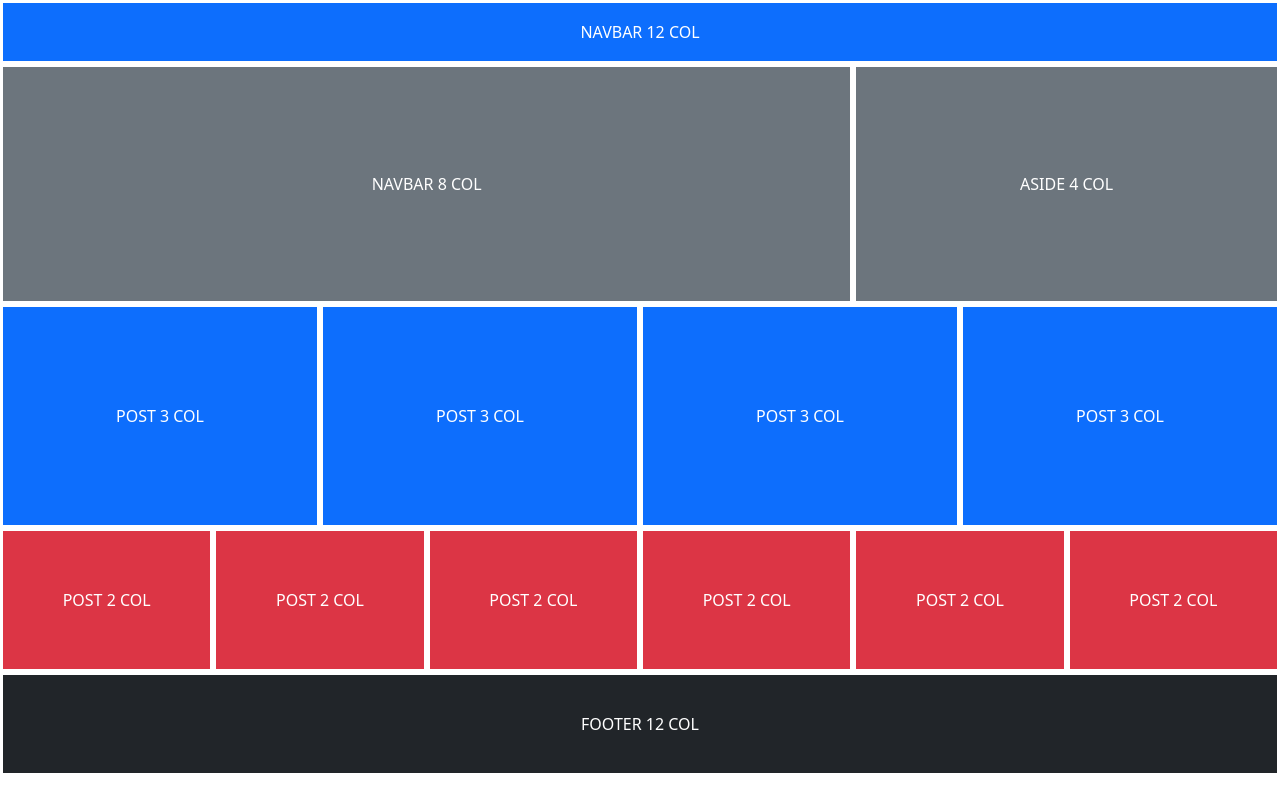
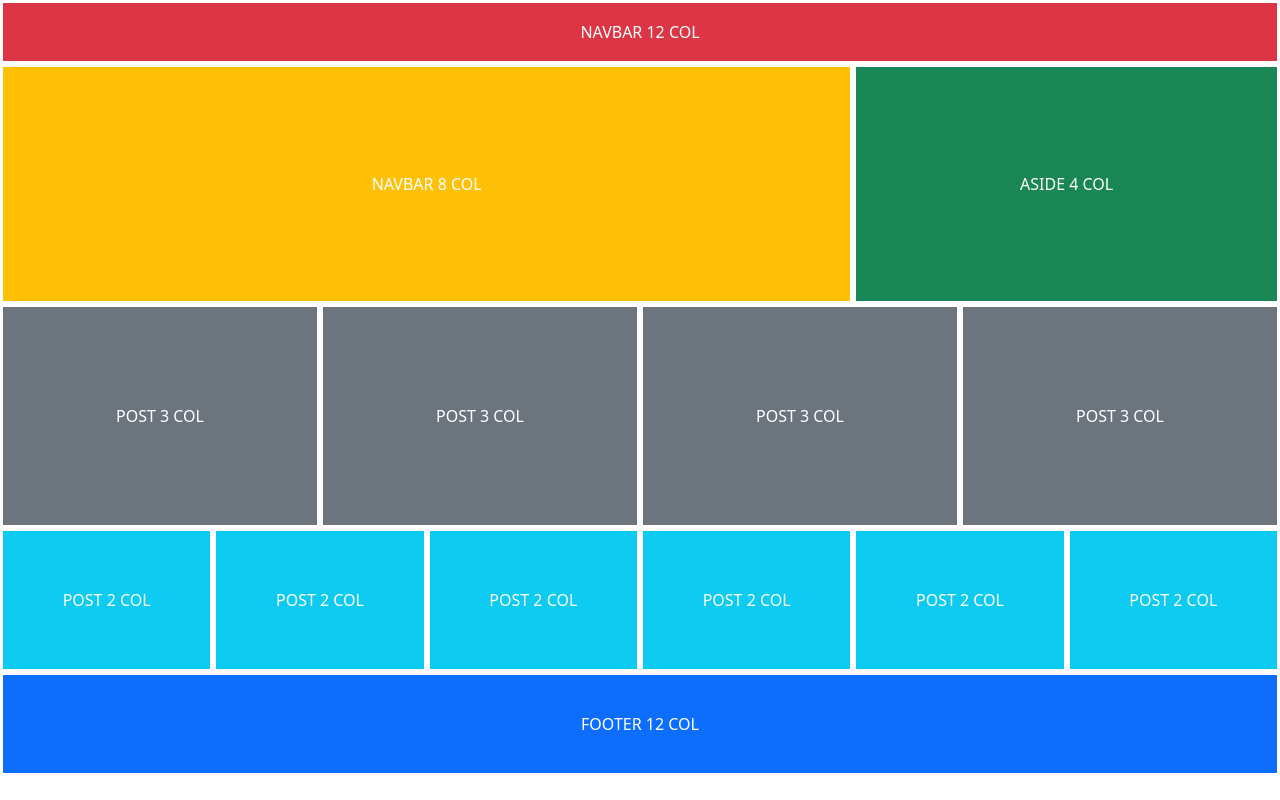
Before and after one commit to Ceneiah/grid_struture_bootstrap, a plain HTML site: page index.html in a window 1280 px wide. Drawn offline with nearby package versions, Linux system fonts and the light colour scheme.

Commit message:
mudança de cores meu consa

```diff
--- a/index.html
+++ b/index.html
@@ -17,32 +17,32 @@
         <div class="container-fluid">
 
             <div class="row nav_bar">
-                <div class="col-sm-12 bg-primary" style="height: 8vh;text-align: center;display: flex; justify-content: center; align-items: center;color: white; border: solid 3px white;">NAVBAR 12 COL</div>
+                <div class="col-sm-12 bg-danger" style="height: 8vh;text-align: center;display: flex; justify-content: center; align-items: center;color: white; border: solid 3px white;">NAVBAR 12 COL</div>
             </div>
 
             <div class="row">
-                <div class="col-sm-8 bg-secondary" style="height: 30vh;text-align: center;display: flex; justify-content: center; align-items: center;color: white; border: solid 3px white;">NAVBAR 8 COL</div>
-                <div class="col-sm-4 bg-secondary" style="height: 30vh;text-align: center;display: flex; justify-content: center; align-items: center;color: white; border: solid 3px white;">ASIDE 4 COL</div>
+                <div class="col-sm-8 bg-warning" style="height: 30vh;text-align: center;display: flex; justify-content: center; align-items: center;color: white; border: solid 3px white;">NAVBAR 8 COL</div>
+                <div class="col-sm-4 bg-success" style="height: 30vh;text-align: center;display: flex; justify-content: center; align-items: center;color: white; border: solid 3px white;">ASIDE 4 COL</div>
             </div>
 
             <div class="row">
-                <div class="col-sm-3 bg-primary" style="height: 28vh;text-align: center;display: flex; justify-content: center; align-items: center;color: white; border: solid 3px white;">POST 3 COL</div>
-                <div class="col-sm-3 bg-primary" style="height: 28vh;text-align: center;display: flex; justify-content: center; align-items: center;color: white; border: solid 3px white;">POST 3 COL</div>
-                <div class="col-sm-3 bg-primary" style="height: 28vh;text-align: center;display: flex; justify-content: center; align-items: center;color: white; border: solid 3px white;">POST 3 COL</div>
-                <div class="col-sm-3 bg-primary" style="height: 28vh;text-align: center;display: flex; justify-content: center; align-items: center;color: white; border: solid 3px white;">POST 3 COL</div>
+                <div class="col-sm-3 bg-secondary" style="height: 28vh;text-align: center;display: flex; justify-content: center; align-items: center;color: white; border: solid 3px white;">POST 3 COL</div>
+                <div class="col-sm-3 bg-secondary" style="height: 28vh;text-align: center;display: flex; justify-content: center; align-items: center;color: white; border: solid 3px white;">POST 3 COL</div>
+                <div class="col-sm-3 bg-secondary" style="height: 28vh;text-align: center;display: flex; justify-content: center; align-items: center;color: white; border: solid 3px white;">POST 3 COL</div>
+                <div class="col-sm-3 bg-secondary" style="height: 28vh;text-align: center;display: flex; justify-content: center; align-items: center;color: white; border: solid 3px white;">POST 3 COL</div>
             </div>
 
             <div class="row">
-                <div class="col-sm-2 bg-danger" style="height: 18vh;text-align: center;display: flex; justify-content: center; align-items: center;color: white; border: solid 3px white;">POST 2 COL</div>
-                <div class="col-sm-2 bg-danger" style="height: 18vh;text-align: center;display: flex; justify-content: center; align-items: center;color: white; border: solid 3px white;">POST 2 COL</div>
-                <div class="col-sm-2 bg-danger" style="height: 18vh;text-align: center;display: flex; justify-content: center; align-items: center;color: white; border: solid 3px white;">POST 2 COL</div>
-                <div class="col-sm-2 bg-danger" style="height: 18vh;text-align: center;display: flex; justify-content: center; align-items: center;color: white; border: solid 3px white;">POST 2 COL</div>
-                <div class="col-sm-2 bg-danger" style="height: 18vh;text-align: center;display: flex; justify-content: center; align-items: center;color: white; border: solid 3px white;">POST 2 COL</div>
-                <div class="col-sm-2 bg-danger" style="height: 18vh;text-align: center;display: flex; justify-content: center; align-items: center;color: white; border: solid 3px white;">POST 2 COL</div>
+                <div class="col-sm-2 bg-info" style="height: 18vh;text-align: center;display: flex; justify-content: center; align-items: center;color: white; border: solid 3px white;">POST 2 COL</div>
+                <div class="col-sm-2 bg-info" style="height: 18vh;text-align: center;display: flex; justify-content: center; align-items: center;color: white; border: solid 3px white;">POST 2 COL</div>
+                <div class="col-sm-2 bg-info" style="height: 18vh;text-align: center;display: flex; justify-content: center; align-items: center;color: white; border: solid 3px white;">POST 2 COL</div>
+                <div class="col-sm-2 bg-info" style="height: 18vh;text-align: center;display: flex; justify-content: center; align-items: center;color: white; border: solid 3px white;">POST 2 COL</div>
+                <div class="col-sm-2 bg-info" style="height: 18vh;text-align: center;display: flex; justify-content: center; align-items: center;color: white; border: solid 3px white;">POST 2 COL</div>
+                <div class="col-sm-2 bg-info" style="height: 18vh;text-align: center;display: flex; justify-content: center; align-items: center;color: white; border: solid 3px white;">POST 2 COL</div>
             </div>
 
             <div class="row">
-                <div class="col-sm-12 bg-dark" style="height: 13vh;text-align: center;display: flex; justify-content: center; align-items: center;color: white; border: solid 3px white;">FOOTER 12 COL</div>
+                <div class="col-sm-12 bg-primary" style="height: 13vh;text-align: center;display: flex; justify-content: center; align-items: center;color: white; border: solid 3px white;">FOOTER 12 COL</div>
             </div>
 
         </div>
```
